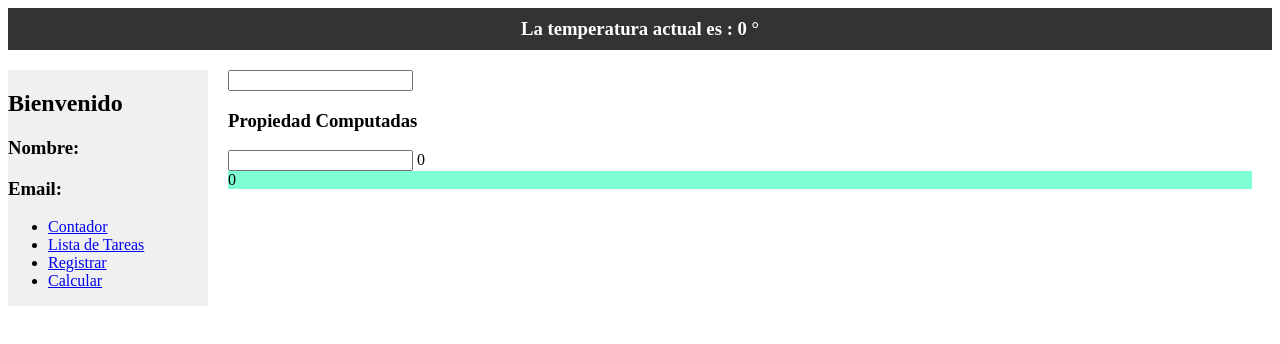
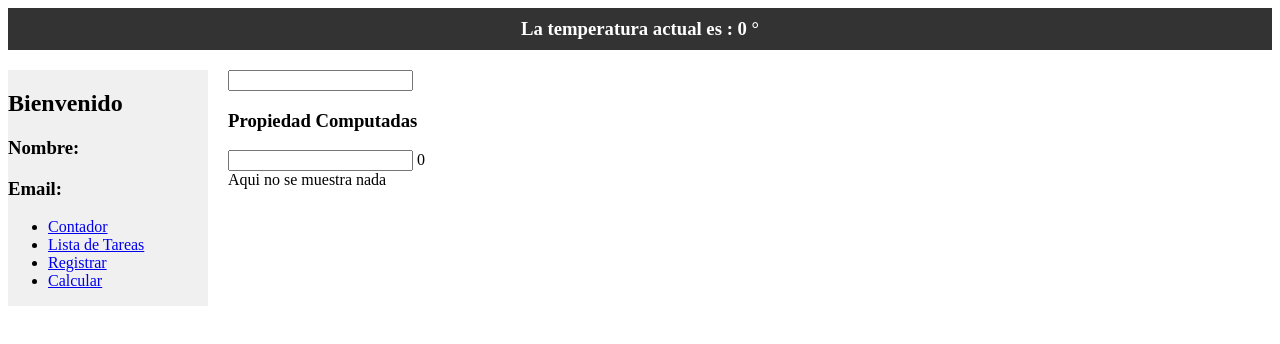
Before and after one commit to Jheremy-Conca/proyecto-vue, a Vue app: page /calcular in a window 1280 px wide. Shown: the top 344 px of the page. Built offline with nearby package versions, Linux system fonts and the light colour scheme; no server answers.

Commit message:
Uso de V-SHOW y V-IF

```diff
--- a/src/modules/calcular/views/CalcularView.vue
+++ b/src/modules/calcular/views/CalcularView.vue
@@ -2,7 +2,9 @@
  <h3>Propiedad Computadas</h3>
  <input type="text" v-model="valor">
   {{valorCalculado}}
-  <ResultadoSection :resultado="valorCalculado"></ResultadoSection>
+  <ResultadoSection v-if="mostrarElemento" :resultado="valorCalculado"></ResultadoSection>
+  <div v-else-if="isNaN(valor)">Debe ser un numero para calcular</div>
+  <div v-else>Aqui no se muestra nada</div>
 </template>
 
 <script setup>
@@ -12,6 +14,10 @@
 const valorCalculado =  computed(()=>{
   return valor.value *3;
 })
+
+const mostrarElemento =  computed(()=>{
+  return valor.value > 10;
+})
 </script>
 
 <style scoped>
```
